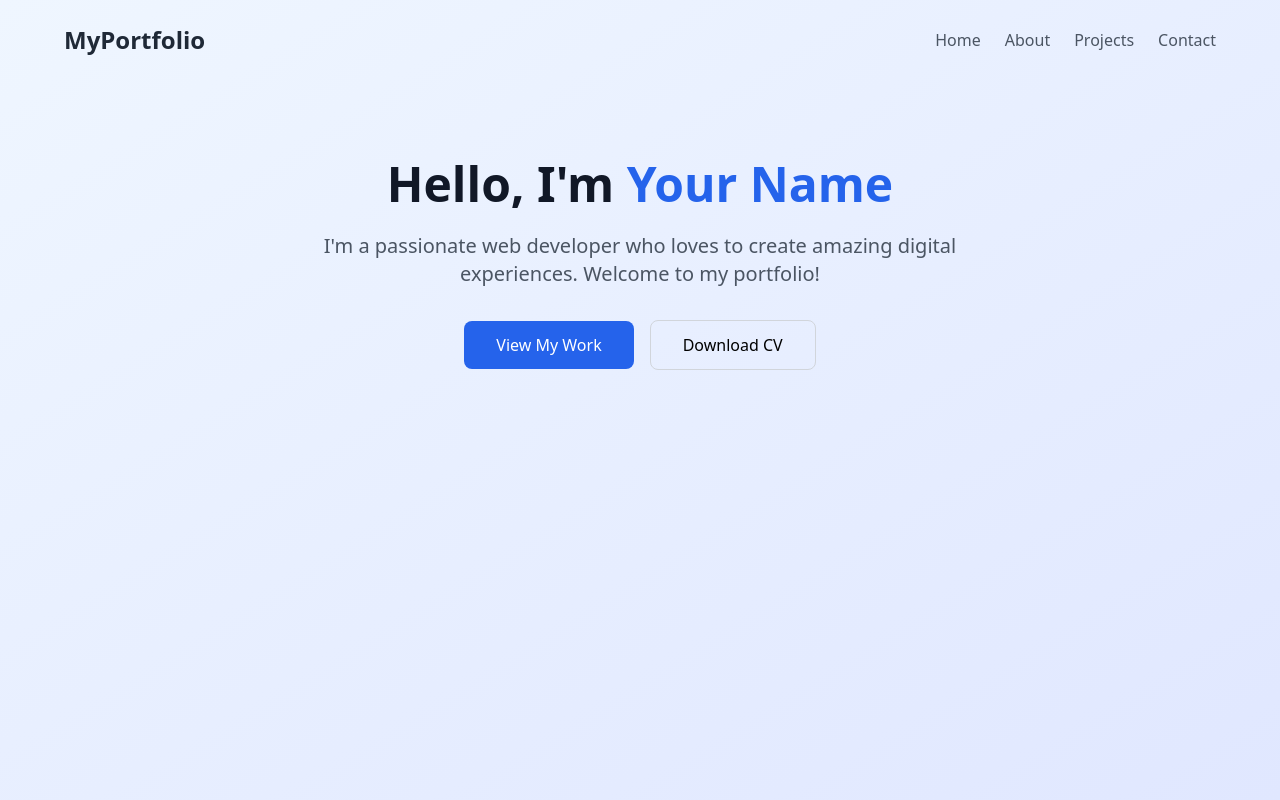
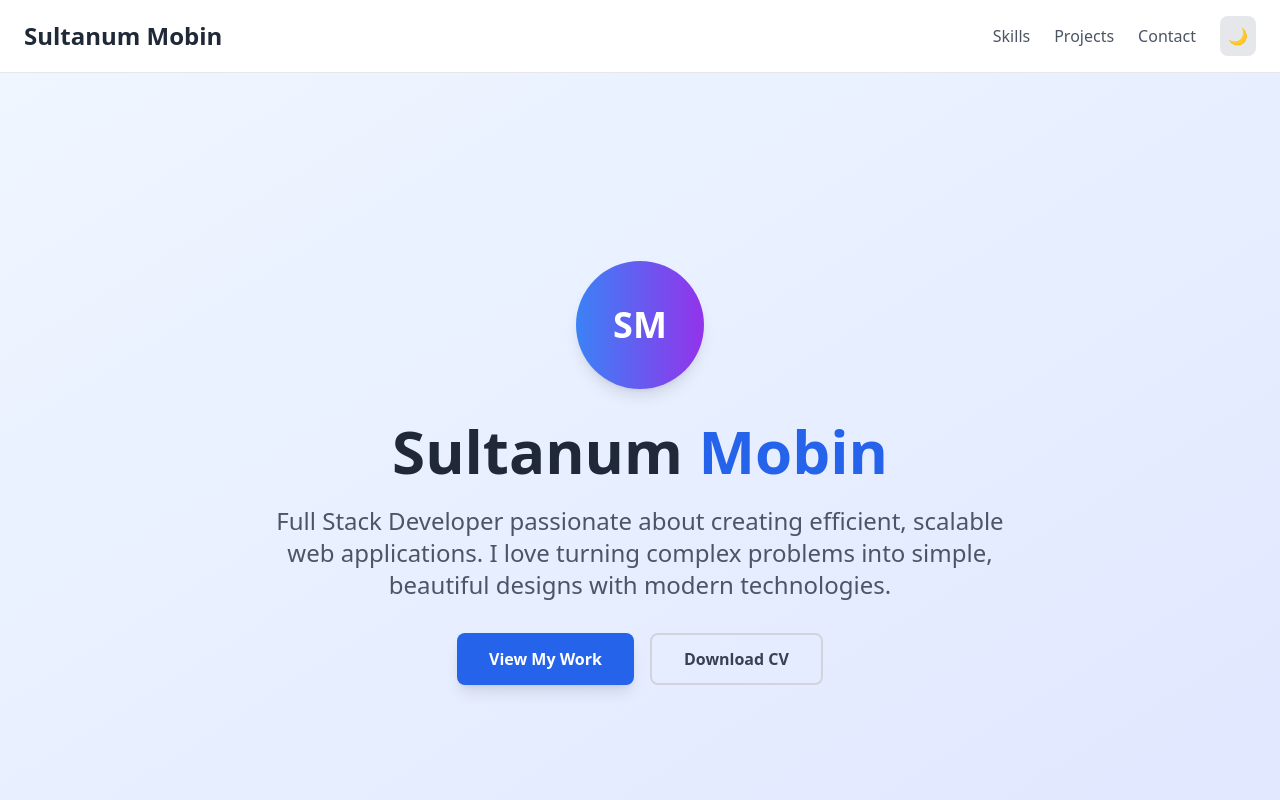
Before and after one commit to smsultan76/portfolio, a Next.js app: page / in a window 1280 px wide. Shown: the top 800 px of the page. Built offline with nearby package versions, Linux system fonts and the light colour scheme.

Commit message:
Update home page

```diff
--- a/app/page.tsx
+++ b/app/page.tsx
@@ -1,42 +1,22 @@
-// app/page.js
-import Link from 'next/link'
+// app/page.tsx
+import Header from './components/Header';
+import Hero from './components/Hero';
+import Skills from './components/Skills';
+import Projects from './components/Projects';
+import Contact from './components/Contact';
+import Footer from './components/Footer';
 
 export default function Home() {
   return (
-    <div className="min-h-screen bg-gradient-to-br from-blue-50 to-indigo-100">
-      {/* Navigation */}
-      <nav className="p-6">
-        <div className="max-w-6xl mx-auto flex justify-between items-center">
-          <h1 className="text-2xl font-bold text-gray-800">MyPortfolio</h1>
-          <div className="space-x-6">
-            <Link href="/" className="text-gray-600 hover:text-gray-900">Home</Link>
-            <Link href="/about" className="text-gray-600 hover:text-gray-900">About</Link>
-            <Link href="/projects" className="text-gray-600 hover:text-gray-900">Projects</Link>
-            <Link href="/contact" className="text-gray-600 hover:text-gray-900">Contact</Link>
-          </div>
-        </div>
-      </nav>
-
-      {/* Hero Section */}
-      <main className="max-w-6xl mx-auto px-6 py-20">
-        <div className="text-center">
-          <h1 className="text-5xl font-bold text-gray-900 mb-6">
-            Hello, I'm <span className="text-blue-600">Your Name</span>
-          </h1>
-          <p className="text-xl text-gray-600 mb-8 max-w-2xl mx-auto">
-            I'm a passionate web developer who loves to create amazing digital experiences.
-            Welcome to my portfolio!
-          </p>
-          <div className="space-x-4">
-            <button className="bg-blue-600 text-white px-8 py-3 rounded-lg hover:bg-blue-700 transition">
-              View My Work
-            </button>
-            <button className="border border-gray-300 px-8 py-3 rounded-lg hover:bg-gray-50 transition">
-              Download CV
-            </button>
-          </div>
-        </div>
+    <div className="min-h-screen bg-white dark:bg-gray-900 transition-colors duration-300">
+      <Header />
+      <main>
+        <Hero />
+        <Skills />
+        <Projects />
+        <Contact />
       </main>
+      <Footer />
     </div>
-  )
+  );
 }
```
